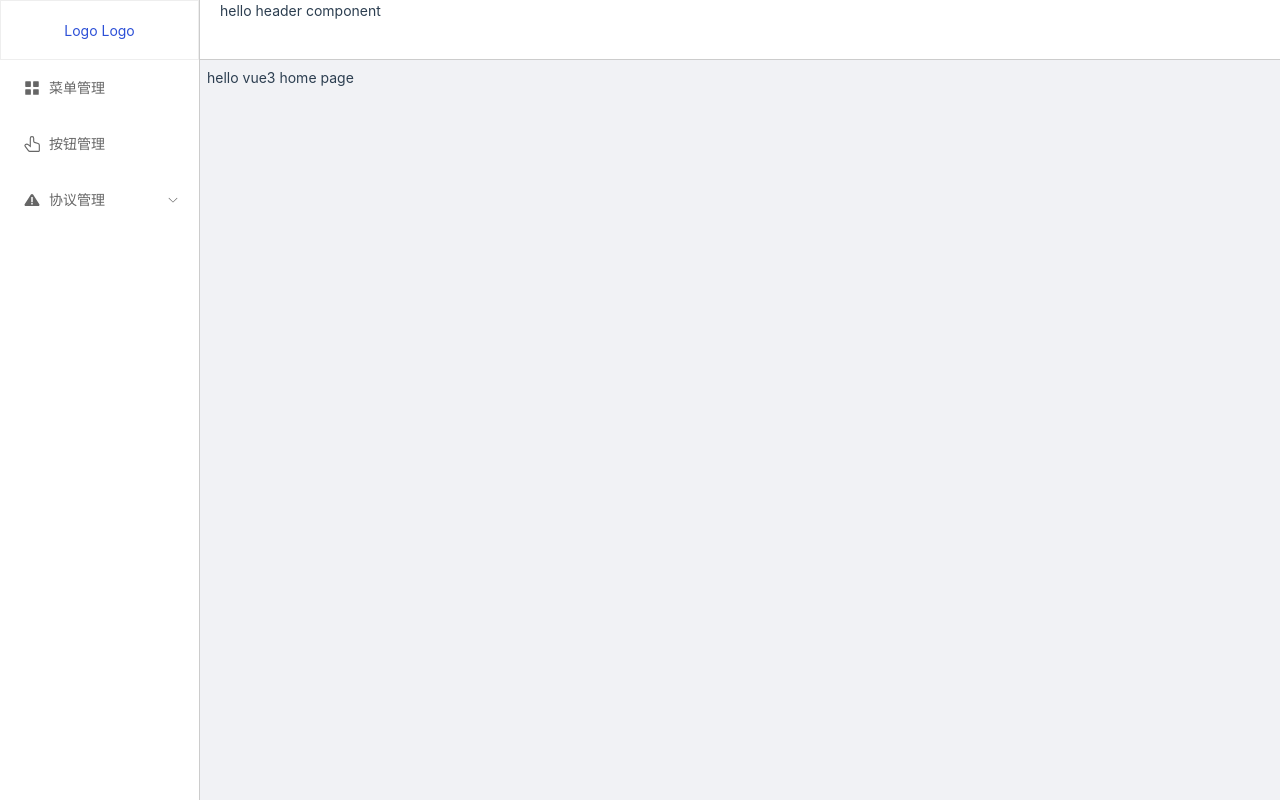
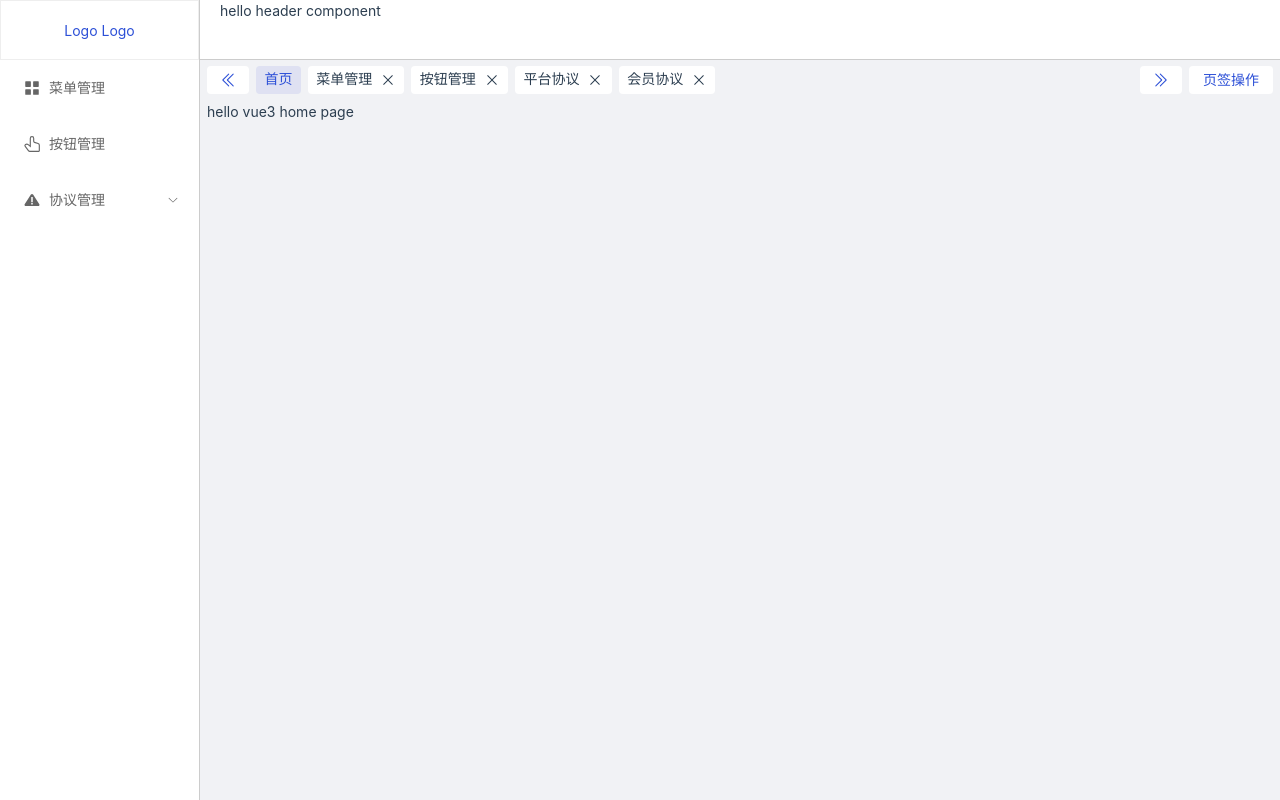
Before and after one commit to Lzq811/Vue3-study, a Vue app: page / in a window 1280 px wide. Built offline with nearby package versions, Linux system fonts and the light colour scheme; the HTML template or start-up script is replaced by a standard one.

Commit message:
commit code

```diff
--- a/components.d.ts
+++ b/components.d.ts
@@ -18,8 +18,11 @@ declare module 'vue' {
     ElMain: typeof import('element-plus/es')['ElMain']
     ElMenu: typeof import('element-plus/es')['ElMenu']
     ElMenuItem: typeof import('element-plus/es')['ElMenuItem']
+    ElPopconfirm: typeof import('element-plus/es')['ElPopconfirm']
+    ElPopover: typeof import('element-plus/es')['ElPopover']
     ElScrollbar: typeof import('element-plus/es')['ElScrollbar']
     ElSubMenu: typeof import('element-plus/es')['ElSubMenu']
+    ElTag: typeof import('element-plus/es')['ElTag']
     Header: typeof import('./src/components/header/index.vue')['default']
     HelloWorld: typeof import('./src/components/HelloWorld.vue')['default']
     IconCommunity: typeof import('./src/components/icons/IconCommunity.vue')['default']
@@ -27,6 +30,7 @@ declare module 'vue' {
     IconEcosystem: typeof import('./src/components/icons/IconEcosystem.vue')['default']
     IconSupport: typeof import('./src/components/icons/IconSupport.vue')['default']
     IconTooling: typeof import('./src/components/icons/IconTooling.vue')['default']
+    MenusTags: typeof import('./src/components/menus-tags/index.vue')['default']
     RouterLink: typeof import('vue-router')['RouterLink']
     RouterView: typeof import('vue-router')['RouterView']
     TheWelcome: typeof import('./src/components/TheWelcome.vue')['default']
--- a/src/components/container/index.vue
+++ b/src/components/container/index.vue
@@ -1,12 +1,14 @@
 <script setup lang="ts">
 	import Header from '@components/header/index.vue'
 	import Aside from '@components/aside/index.vue'
+	import MenusTags from '@components/menus-tags/index.vue'
 </script>
 <template>
 	<el-container class="container-layout">
 		<el-aside width="200px" class="aside-container"><Aside /></el-aside>
 		<el-container>
 			<el-header class="header-container"><Header /></el-header>
+			<MenusTags />
 			<el-main class="main-container">
 				<router-view />
 			</el-main>
--- /dev/null
+++ b/src/components/menus-tags/index.vue
@@ -0,0 +1,167 @@
+<script setup lang="ts">
+	import { onMounted, ref } from 'vue'
+	import type { ScrollbarInstance } from 'element-plus'
+	import type { Ref } from 'vue'
+	import { useRouter } from 'vue-router'
+	interface Menu {
+		id: number
+		name: string
+		path: string
+		icon?: string
+		children?: Menu[]
+	}
+	const router = useRouter()
+	const scrollbarRef = ref<ScrollbarInstance>()
+	const innerRef = ref<HTMLDivElement>()
+	const max: Ref<number> = ref(0)
+	const currScrollVal: Ref<number> = ref(0)
+	const menusList: Ref<Menu[]> = ref([
+		{
+			id: 2,
+			name: '菜单管理',
+			icon: 'Menu',
+			path: 'SYSTEM_MENUS'
+		},
+		{
+			id: 3,
+			name: '按钮管理',
+			icon: 'Pointer',
+			path: 'SYSTEM_BTNS'
+		},
+		{
+			id: 5,
+			name: '平台协议',
+			icon: 'Paperclip',
+			path: 'SYSTEM_PROTOCOL'
+		},
+		{
+			id: 6,
+			name: '会员协议',
+			icon: 'User',
+			path: 'SYSTEM_MEMBER_PROTOCOL'
+		}
+	])
+	const currIndex: Ref<number> = ref(-1)
+	const homeMenu: Ref<Menu> = ref({
+		id: 1,
+		name: '首页',
+		icon: 'Home',
+		path: '/'
+	})
+
+	onMounted(() => {
+		max.value = innerRef.value!.clientWidth
+	})
+
+	const scrollStep = (direction: 'left' | 'right') => {
+		const step = direction === 'left' ? -200 : 200
+		scrollbarRef.value!.setScrollLeft(currScrollVal.value + step)
+	}
+	const scroll = ({ scrollLeft }: { scrollLeft: number }) => {
+		currScrollVal.value = scrollLeft
+	}
+	const formatRoutePath = (path: string) => {
+		/**
+		 * 把配置的 SYSTEM_BTNS 这样的转换成 system-btns, 与定义的路由的path 对应
+		 */
+		return path.replace(/_+/g, '-').toLowerCase()
+	}
+	const handleClick = (item: Menu, idx: number) => {
+		currIndex.value = idx
+		router.push(formatRoutePath(item.path))
+	}
+	const handleClose = (idx: number) => {
+		router.push(formatRoutePath(homeMenu.value.path))
+		currIndex.value = -1
+		menusList.value.splice(idx, 1)
+	}
+</script>
+<template>
+	<div class="menus-tags-container">
+		<div class="left-btn" @click="scrollStep('left')">
+			<el-icon size="18" color="#2d50d7"><DArrowLeft /></el-icon>
+		</div>
+		<div class="tags-content">
+			<el-scrollbar ref="scrollbarRef" @scroll="scroll" :always="false">
+				<div class="scroll-tags-wrapper" ref="innerRef">
+					<div class="menu-tag-item" :class="{ 'menu-tag-item-active': currIndex === -1 }">
+						<span @click="handleClick(homeMenu, -1)">{{ homeMenu.name }}</span>
+					</div>
+					<div
+						class="menu-tag-item"
+						:class="{ 'menu-tag-item-active': currIndex === index }"
+						v-for="(item, index) in menusList"
+						:key="item.path">
+						<span @click="handleClick(item, index)">{{ item.name }}</span>
+						&nbsp;&nbsp;
+						<el-icon size="16" @click="handleClose(index)"><Close /></el-icon>
+					</div>
+				</div>
+			</el-scrollbar>
+		</div>
+		<div class="right-btn" @click="scrollStep('right')">
+			<el-icon size="18" color="#2d50d7"><DArrowRight /></el-icon>
+		</div>
+		<div class="edit-btn">
+			<el-popover placement="bottom-end">
+				<template #reference>
+					<span>页签操作</span>
+				</template>
+				<div>
+					<p>关闭所有页面</p>
+					<p>关闭当前以外页面</p>
+				</div>
+			</el-popover>
+		</div>
+	</div>
+</template>
+<style lang="less" scoped>
+	.menus-tags-container {
+		width: 100%;
+		height: 2rem;
+		margin-top: 0.4rem;
+		display: flex;
+		.left-btn,
+		.right-btn,
+		.edit-btn {
+			width: 3rem;
+			background-color: #fff;
+			border-radius: 4px;
+			text-align: center;
+			line-height: 2.5rem;
+			cursor: pointer;
+			margin: 0 0.5rem;
+		}
+		.edit-btn {
+			width: 6rem;
+			color: #2d50d7;
+			line-height: 2rem;
+			margin: 0 0.5rem 0 0;
+		}
+		.tags-content {
+			flex: 1;
+			overflow: hidden;
+			.scroll-tags-wrapper {
+				display: flex;
+				width: fit-content;
+				.menu-tag-item {
+					height: 2rem;
+					margin-right: 0.5rem;
+					background-color: #fff;
+					border-radius: 4px;
+					padding: 0 0.6rem;
+					cursor: pointer;
+					display: flex;
+					align-items: center;
+					&:hover {
+						background-color: rgba(63, 78, 213, 0.1);
+					}
+				}
+				.menu-tag-item-active {
+					background-color: rgba(63, 78, 213, 0.1);
+					color: #2d50d7;
+				}
+			}
+		}
+	}
+</style>
```
Also changed, not shown: 2 other files (tests, documents, lock files or other folders).
